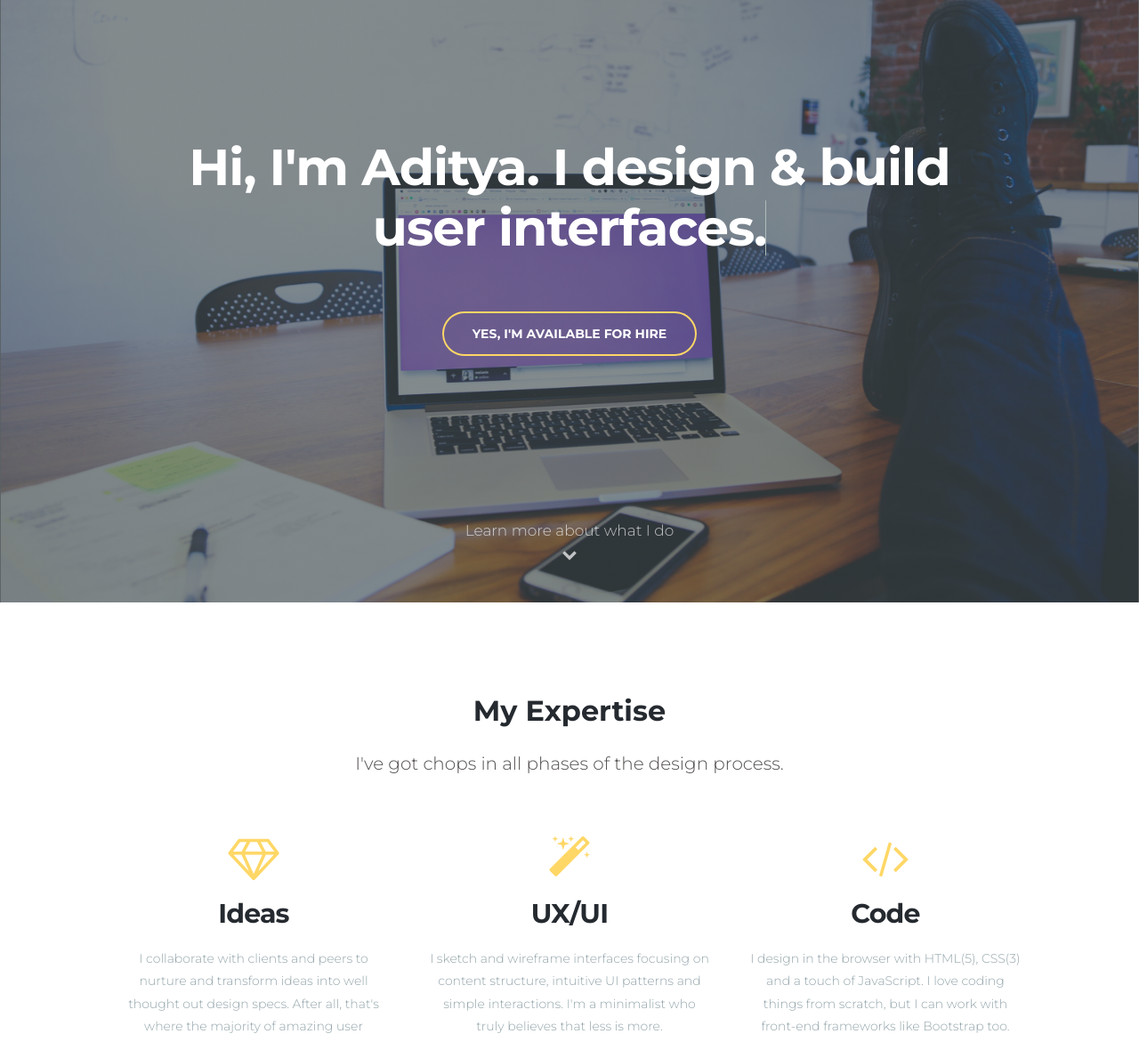
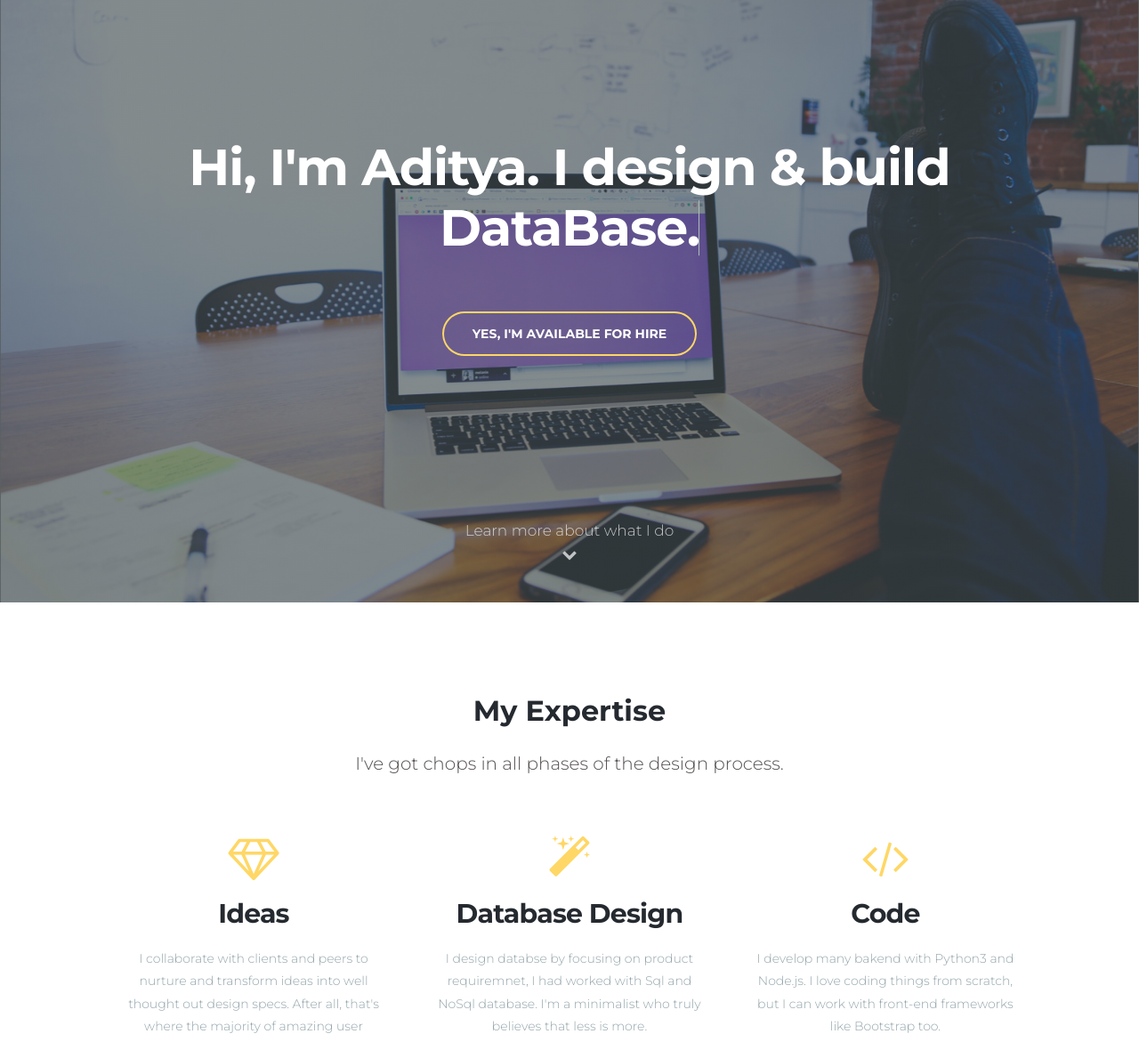
Before and after one commit to adityasharma263/adityasharma263.github.io, a plain HTML site: page index.html in a window 1280 px wide. Shown: the part 123-1294 px from the top of the page at 89% size. Drawn offline with nearby package versions, Linux system fonts and the light colour scheme; some packages are replaced by stand-ins of ours; a script that the page names is missing.

Commit message:
update website

```diff
--- a/index.html
+++ b/index.html
@@ -32,7 +32,7 @@
       <div id="fullscreen-hero" class="home-hero">
         <div class="hero-container">
           <div class="hero-content"><a href="#" class="home-logo"><img src="images/logomark.svg"></a>
-            <h1 class="cd-headline letters type"><span>Hi, I'm Aditya. I design & build</span><br><span class="cd-words-wrapper"><b class="is-visible">user interfaces.</b><b>landing pages.</b><b>corporate websites.</b><b>web applications.</b></span></h1>
+            <h1 class="cd-headline letters type"><span>Hi, I'm Aditya. I design & build</span><br><span class="cd-words-wrapper"><b class="is-visible">DataBase.</b><b>.</b><b>Backend project.</b><b>web applications.</b></span></h1>
             <div class="page-scroll"><a href="#sub-footer" class="button button-ghost">Yes, I'm Available For Hire</a></div>
             <div class="page-scroll learn-more"><a href="#me">Learn more about what I do<br><i class="fa fa-chevron-down"></i></a></div>
           </div>
@@ -56,14 +56,14 @@
             </div>
             <div class="one-third column">
               <div class="expertise-block"><i class="fa fa-magic yellow"></i>
-                <h4 class="title slate">UX/UI</h4>
-                <p class="summary">I sketch and wireframe interfaces focusing on content structure, intuitive UI patterns and simple interactions. I'm a minimalist who truly believes that less is more.</p>
+                <h4 class="title slate">Database Design</h4>
+                <p class="summary">I design databse by focusing on product requiremnet, I had worked with Sql and NoSql database. I'm a minimalist who truly believes that less is more.</p>
               </div>
             </div>
             <div class="one-third column">
               <div class="expertise-block"><i class="fa fa-code yellow"></i>
                 <h4 class="title slate">Code</h4>
-                <p class="summary">I design in the browser with HTML(5), CSS(3) and a touch of JavaScript. I love coding things from scratch, but I can work with front-end frameworks like Bootstrap too.</p>
+                <p class="summary">I develop many bakend with Python3 and Node.js. I love coding things from scratch, but I can work with front-end frameworks like Bootstrap too.</p>
               </div>
             </div>
           </div>
```
